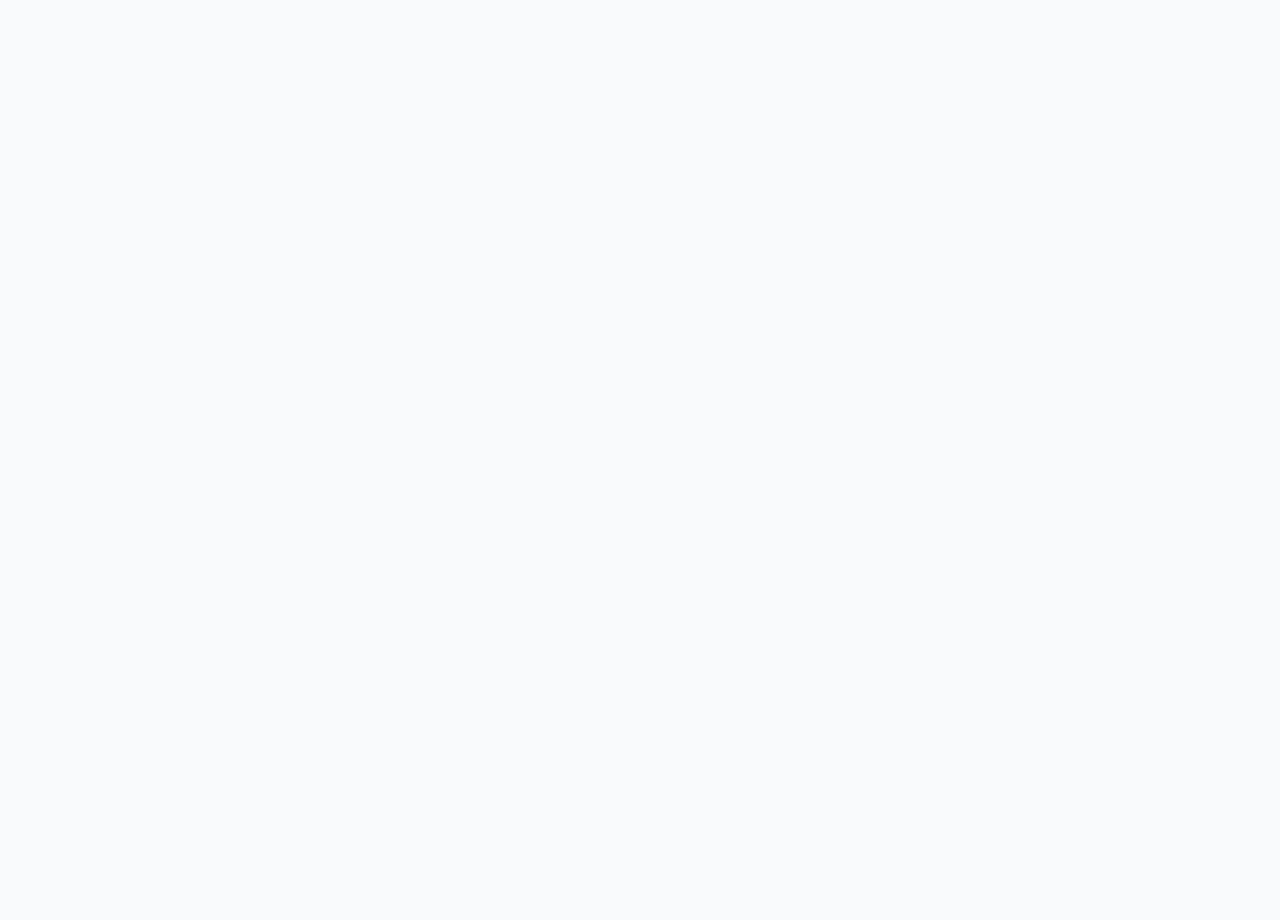
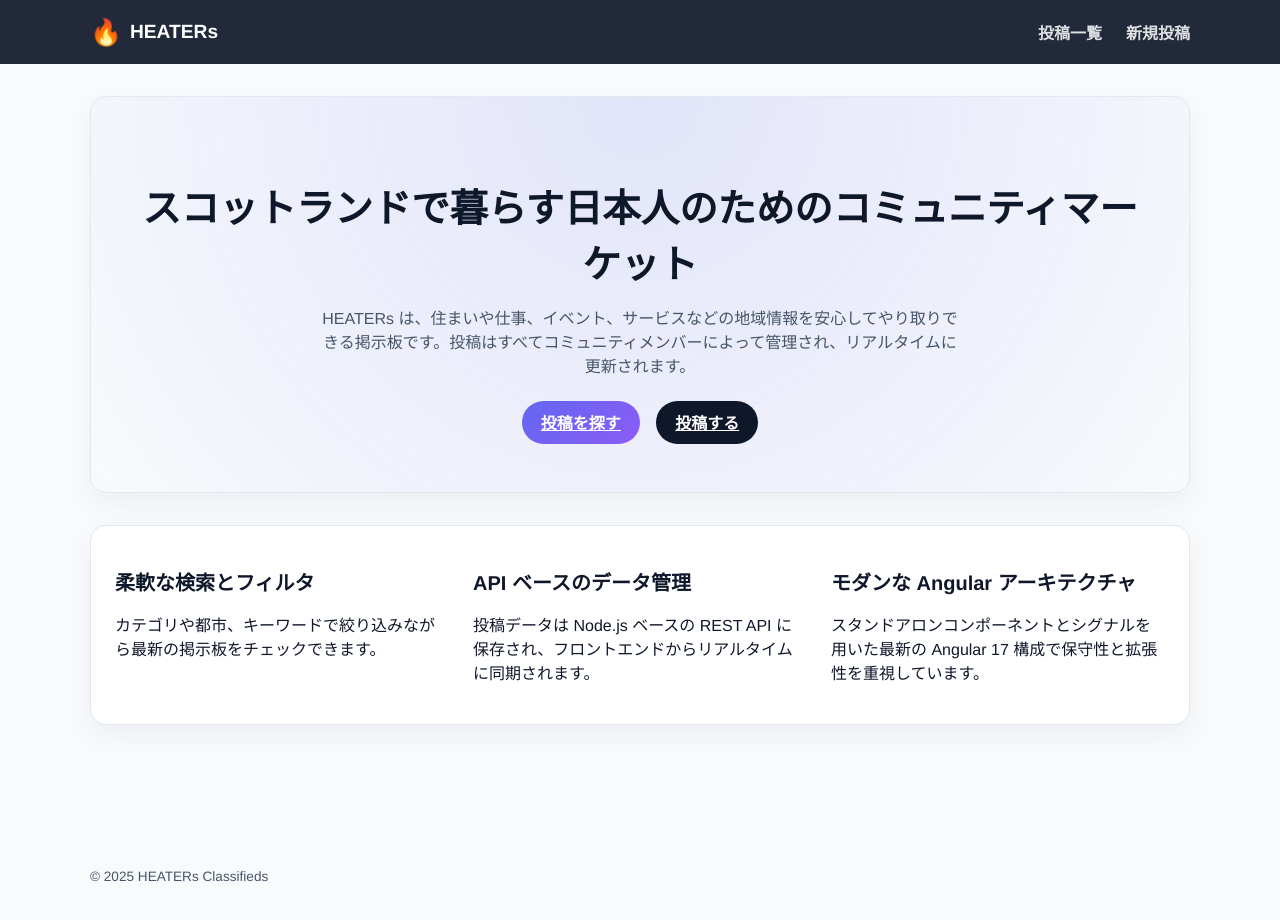
Before and after one commit to Benjamin-taro/heaters, an Angular app in the folder frontend/: page / in a window 1280 px wide. Shown: the top 920 px of the page. Before the commit the page ends 800 px from the top, so only its background shows below. Built offline with nearby package versions, Linux system fonts and the light colour scheme.

Commit message:
Fix Angular config and update components

```diff
--- a/frontend/angular.json
+++ b/frontend/angular.json
@@ -46,9 +46,7 @@
               "outputHashing": "all"
             },
             "development": {
-              "buildOptimizer": false,
               "optimization": false,
-              "vendorChunk": true,
               "extractLicenses": false,
               "sourceMap": true,
               "fileReplacements": [
@@ -103,5 +101,8 @@
         }
       }
     }
+  },
+  "cli": {
+    "analytics": "20b86e18-c1f6-4e7c-bf9f-1ab8fec6eacc"
   }
 }
--- a/frontend/src/app/app.component.html
+++ b/frontend/src/app/app.component.html
@@ -15,6 +15,6 @@
 </main>
 <footer class="app-footer">
   <div class="container">
-    <span>© {{ new Date().getFullYear() }} HEATERs Classifieds</span>
+    <span>© {{ currentYear }} HEATERs Classifieds</span>
   </div>
 </footer>
--- a/frontend/src/app/app.component.ts
+++ b/frontend/src/app/app.component.ts
@@ -8,4 +8,6 @@
   templateUrl: './app.component.html',
   styleUrls: ['./app.component.scss']
 })
-export class AppComponent {}
+export class AppComponent {
+    currentYear = new Date().getFullYear();
+}
```
Also changed, not shown: 2 other files (tests, documents, lock files or other folders).
